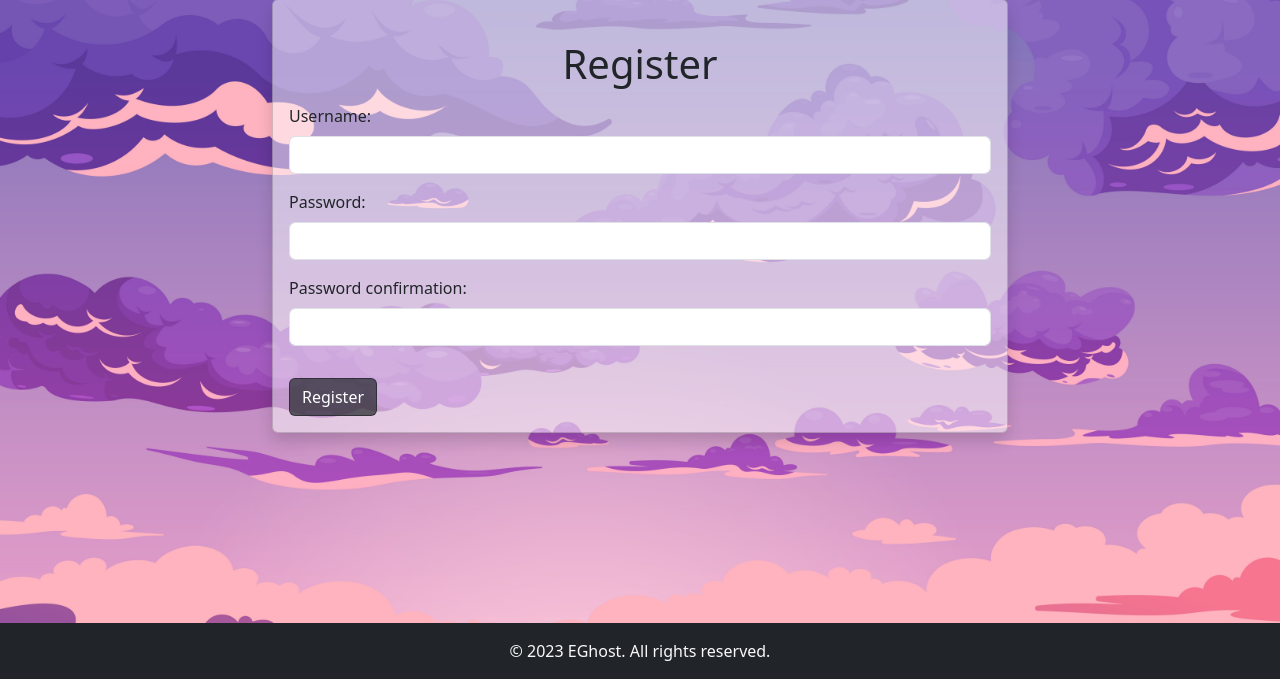
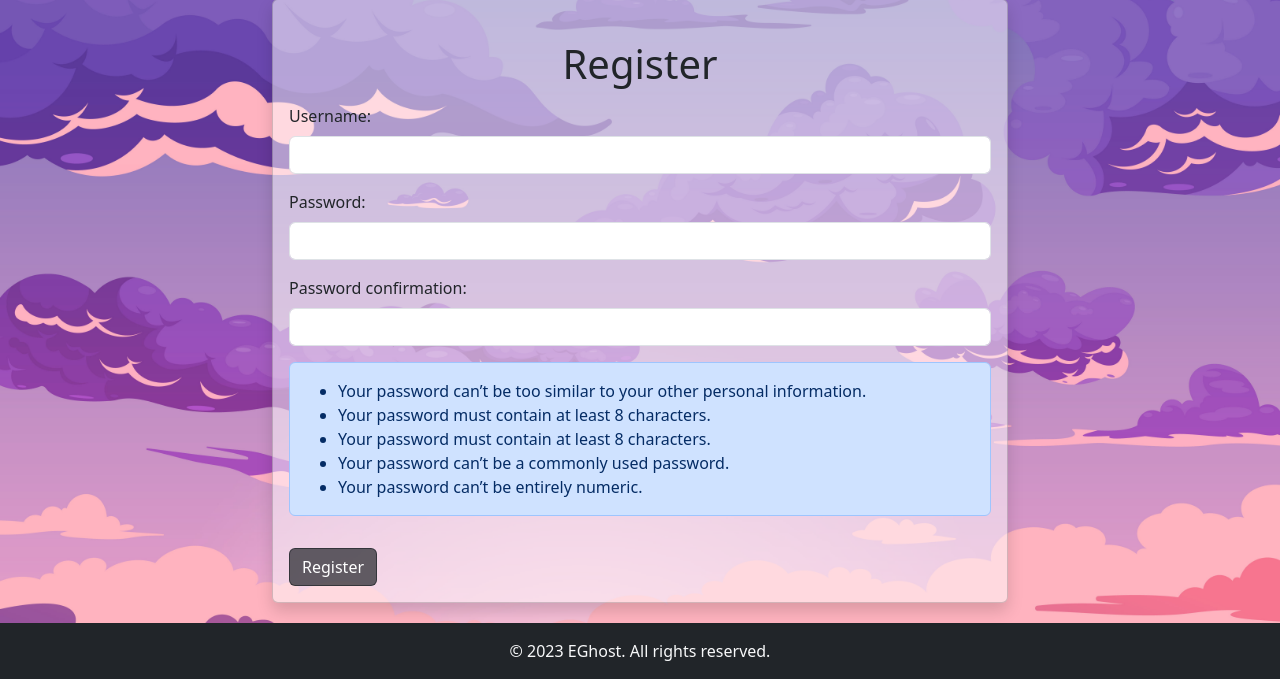
Before and after one commit to EGhost98/Chibi_URL, a Django app: page /register/ in a window 1280 px wide. Shown: the part 121-800 px from the top of the page. Run offline with Django 4.2, Linux system fonts and the light colour scheme.

Commit message:
login and register page UI enhanced

```diff
--- a/tinyurl/templates/tinyurl/home.html
+++ b/tinyurl/templates/tinyurl/home.html
@@ -51,9 +51,11 @@
                                 <a href="{% url 'redirect_url' shortened_part=cur.short_url %}" class="btn btn-warning btn-sm me-2" data-bs-toggle="tooltip" data-bs-placement="top" title="Visit URL">
                                     <i class="fas fa-external-link-alt"></i> Visit URL
                                 </a>
+                                {% if user.is_authenticated %}
                                 <a href="{% url 'delete_url' cur.id %}" class="btn btn-danger btn-sm me-2" data-bs-toggle="tooltip" data-bs-placement="top" title="Delete">
                                     <i class="fas fa-trash-alt"></i> Delete
                                 </a>
+                                {% endif %}
                             </div>
                         </div>
                         <div>
--- a/tinyurl/utils.py
+++ b/tinyurl/utils.py
@@ -3,7 +3,7 @@ from random import choice
 import string
 
 
-SIZE = getattr(settings, "MAXIMUM_URL_CHARS", 7)
+SIZE = getattr(settings, "MAXIMUM_URL_CHARS", 4)
 AVAILABLE_CHARS = string.digits + string.ascii_lowercase + string.ascii_uppercase
 
 
--- a/users/templates/users/register.html
+++ b/users/templates/users/register.html
@@ -8,6 +8,15 @@
                 <div class="card shadow mt-5" style="background-color: rgba(255, 255, 255, 0.5);">
                     <div class="card-body">
                         <h1 class="mt-4 mb-3 text-center">Register</h1>
+                        {% if messages %}
+                        <div class="alert alert-warning" role="alert">
+                            <ul class="mb-0">
+                                {% for message in messages %}
+                                    <li>{{ message }}</li>
+                                {% endfor %}
+                            </ul>
+                        </div>
+                        {% endif %}
                         <form method="post" action="{% url 'register' %}" class="needs-validation">
                             {% csrf_token %}
                             {% for field in form %}
@@ -22,14 +31,27 @@
                                     required
                                 />
                                 {% if field.errors %}
-                                {% for error in field.errors %}
                                 <div class="invalid-feedback">
-                                    {{ error|escape }}
+                                    <ul class="mb-0">
+                                        {% for error in field.errors %}
+                                            <li>{{ error|escape }}</li>
+                                        {% endfor %}
+                                    </ul>
                                 </div>
-                                {% endfor %}
                                 {% endif %}
+                                {% if field.error %}
+                            {% endif %}
                             </div>
                             {% endfor %}
+                            <div class="alert alert-primary">
+                                <ul class="mb-0">
+                                    <li>Your password can’t be too similar to your other personal information.</li>
+                                    <li>Your password must contain at least 8 characters.</li>
+                                    <li>Your password must contain at least 8 characters.</li>
+                                    <li>Your password can’t be a commonly used password.</li>
+                                    <li>Your password can’t be entirely numeric.</li>
+                                </ul>
+                            </div>
                             <button type="submit" class="btn btn-primary btn-block mt-3" style="background-color: rgba(34, 38, 42, 0.7); border-color: rgba(34, 38, 42, 0.7);">Register</button>
                         </form>
                     </div>
--- a/users/views.py
+++ b/users/views.py
@@ -2,6 +2,9 @@ from django.shortcuts import render, redirect, reverse
 from django.contrib.auth import login, authenticate
 from django.contrib.auth.forms import UserCreationForm
 from django.contrib.auth.decorators import login_required
+from django.contrib import messages
+from django.contrib.auth.password_validation import validate_password
+from django.core.exceptions import ValidationError
 
 def register(request):
     if request.method == 'POST':
@@ -10,9 +13,14 @@ def register(request):
             form.save()
             username = form.cleaned_data.get('username')
             password = form.cleaned_data.get('password1')
-            user = authenticate(username = username, password = password)
+            user = authenticate(username=username, password=password)
             login(request, user)
             return redirect('index')
+        else:
+            if 'username' in form.errors:
+                messages.warning(request, 'Username already exists. Please choose a different username.')
+            if form.errors.get('password2') == ['The two password fields didn’t match.']:
+                messages.warning(request, 'Passwords do not match. Please enter the same password in both fields.')
     else:
         form = UserCreationForm()
     return render(request, 'users/register.html', {'form': form})
```
Also changed, not shown: tinyurl/views.py (+6 -5 lines), users/templates/users/login.html (+7 -3 lines), db.sqlite3.
